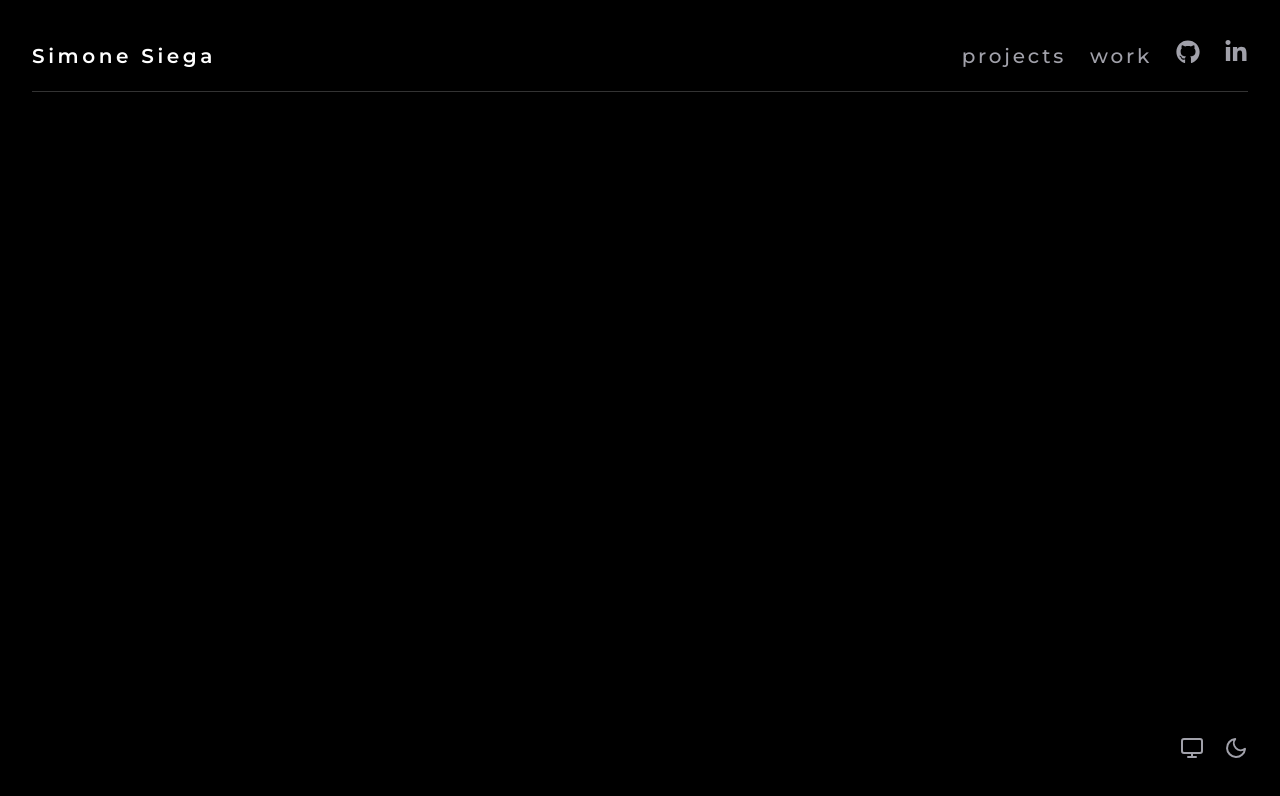
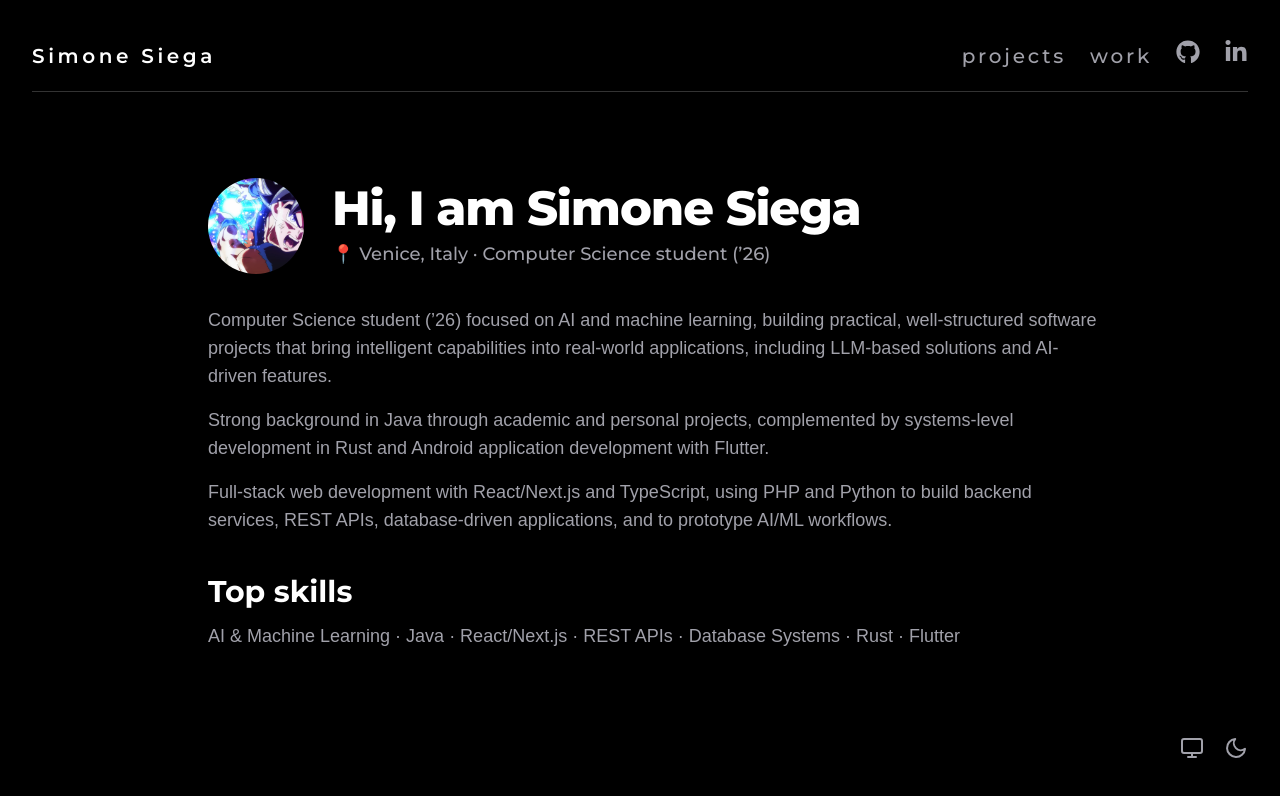
Before and after one commit to simonesiega/portfolio, a Next.js app: page / in a window 1280 px wide. Shown: the top 796 px of the page. Built offline with nearby package versions, Linux system fonts and the light colour scheme.

Commit message:
Build landing main section with profile intro and top skills

```diff
--- a/app/page.tsx
+++ b/app/page.tsx
@@ -1,10 +1,18 @@
 import { SiteHeader } from "@/components/site-header";
 import { ThemeToggle } from "@/components/theme-toggle";
+import Image from "next/image";
+import { Montserrat } from "next/font/google";
 
 const SOCIAL_LINKS = {
   github: "https://github.com/simonesiega",
   linkedin: "https://linkedin.com/in/simonesiega",
 } as const;
+
+const montserrat = Montserrat({
+  subsets: ["latin"],
+  weight: ["500", "600", "700", "800"],
+  display: "swap",
+});
 
 export default function Home() {
   return (
@@ -16,7 +24,58 @@ export default function Home() {
           linkedinUrl={SOCIAL_LINKS.linkedin}
         />
 
-        <div className="mt-auto flex justify-end pb-8 sm:pb-10">
+        <section className="flex flex-1 items-center justify-center">
+          <div className="w-full max-w-4xl translate-x-2 sm:translate-x-4">
+            <div className="flex items-center gap-5 sm:gap-7">
+              <Image
+                src="/profile_placeholder.jpg"
+                alt="Simone Siega profile"
+                width={96}
+                height={96}
+                priority
+                className="h-20 w-20 rounded-full object-cover sm:h-24 sm:w-24"
+              />
+
+              <div className={montserrat.className}>
+                <h1 className="text-3xl font-extrabold tracking-tight sm:text-5xl">
+                  Hi, I am Simone Siega
+                </h1>
+                <p className="mt-2 text-base text-[var(--header-item-color)] sm:text-lg">
+                  📍 Venice, Italy · Computer Science student (’26)
+                </p>
+              </div>
+            </div>
+
+            <div className="mt-8 space-y-4 text-[var(--header-item-color)] sm:text-lg">
+              <p>
+                Computer Science student (’26) focused on AI and machine learning, building practical, well-structured software
+                projects that bring intelligent capabilities into real-world applications, including LLM-based solutions and AI-driven
+                features.
+              </p>
+
+              <p>
+                Strong background in Java through academic and personal projects, complemented by systems-level development in Rust and Android
+                application development with Flutter.
+              </p>
+
+              <p>
+                Full-stack web development with React/Next.js and TypeScript, using PHP and Python to build backend services,
+                REST APIs, database-driven applications, and to prototype AI/ML workflows.
+              </p>
+            </div>
+
+            <div className="mt-10">
+              <h2 className={`${montserrat.className} text-2xl font-bold sm:text-3xl`}>
+                Top skills
+              </h2>
+                <p className="mt-3 max-w-3xl text-[var(--header-item-color)] sm:text-lg">
+                  AI & Machine Learning · Java · React/Next.js · REST APIs · Database Systems · Rust · Flutter
+                </p>
+            </div>
+          </div>
+        </section>
+
+        <div className="flex justify-end pb-8 sm:pb-10">
           <ThemeToggle />
         </div>
       </div>
```
Also changed, not shown: public/profile_placeholder.jpg (added).
